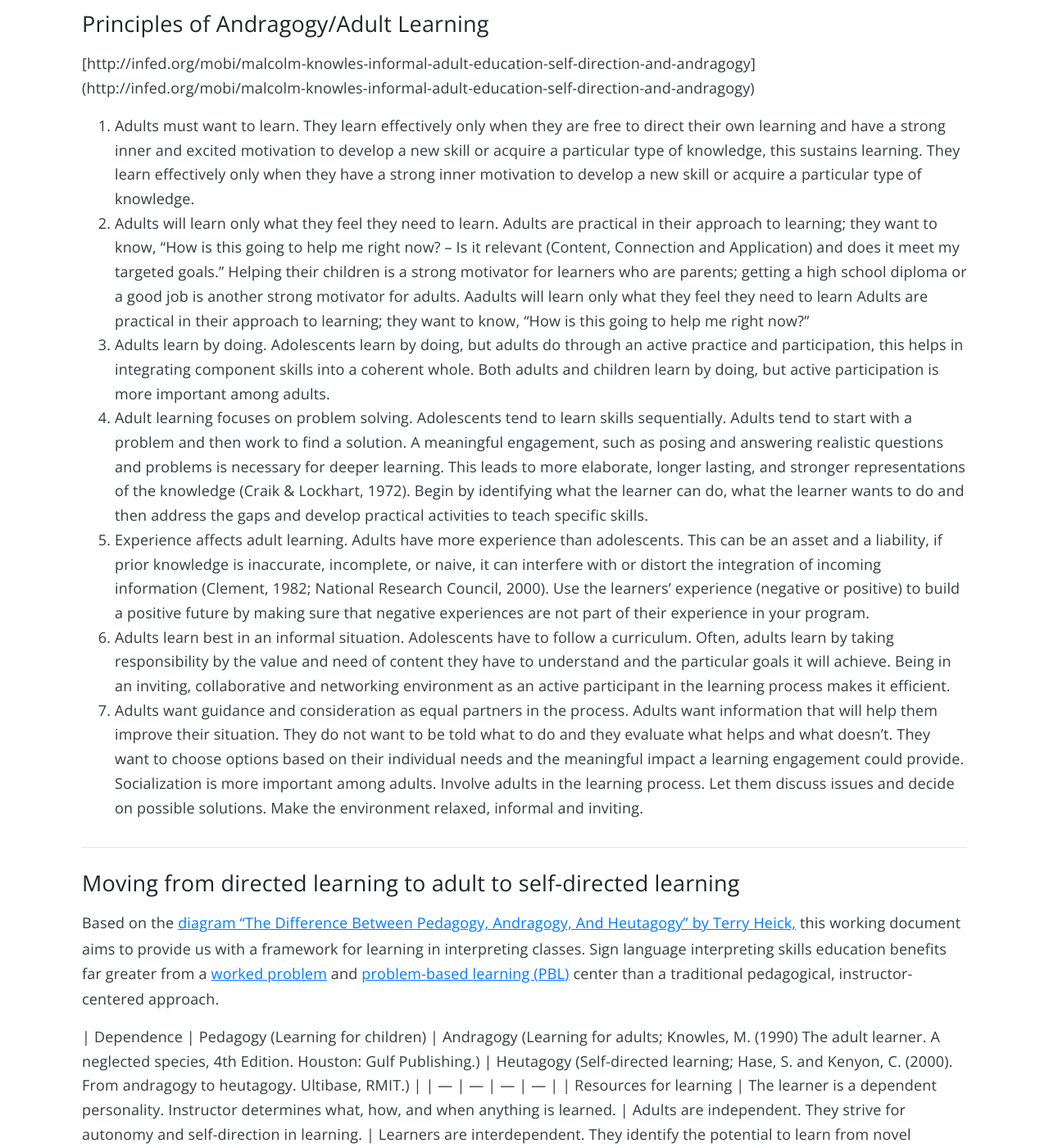
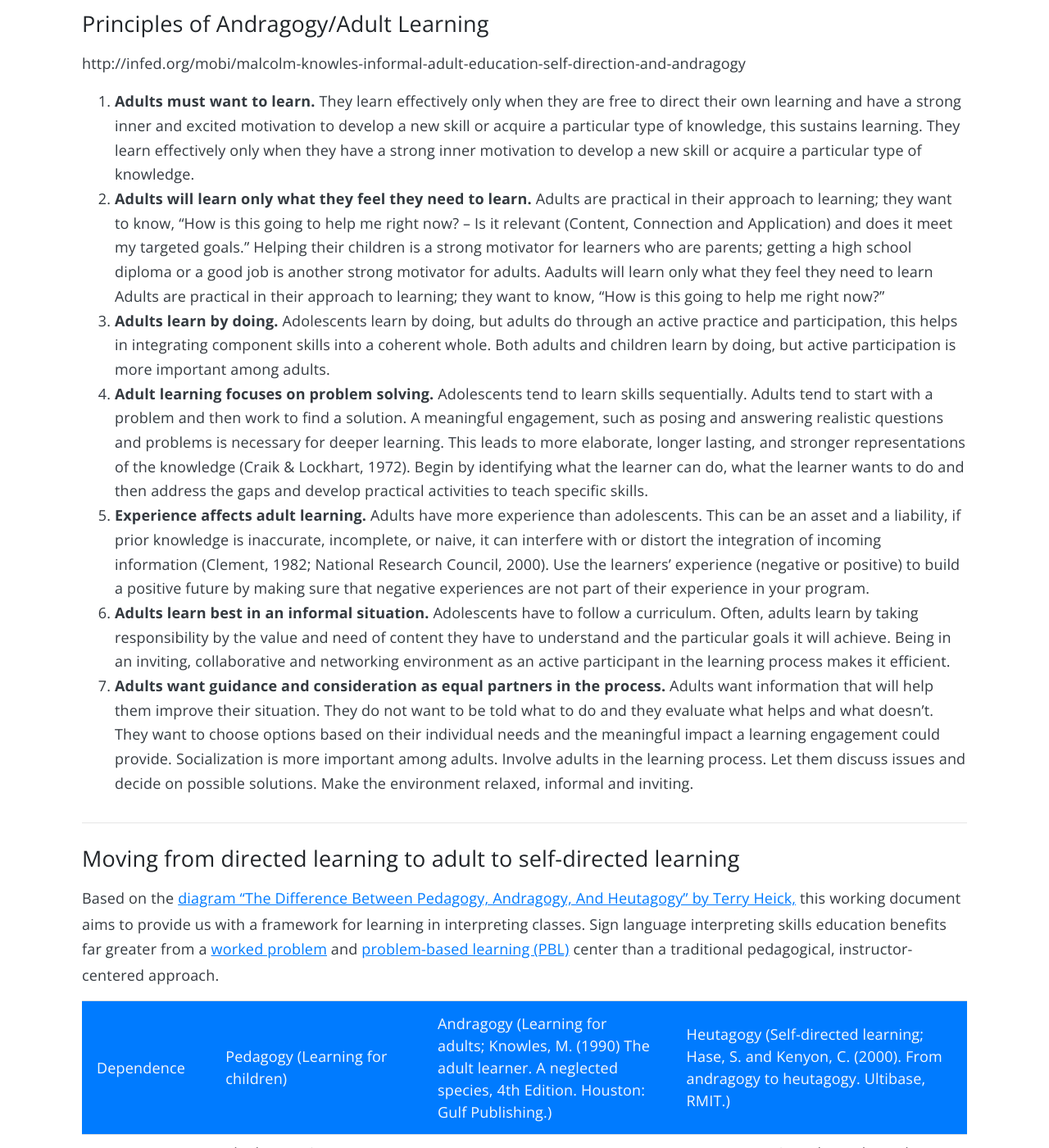
Before and after one commit to intrpr/jekyll-portfol-test, a Jekyll site: the page built from _posts/2019-08-06-learning.md, in a window 1280 px wide and 1400 px high, scrolled down 398 px. Shown: the whole window at 82% size. Built offline with Jekyll 4.4.1, drawn with Linux system fonts in a browser that asks for light colours; nearby versions of some CDN libraries; some web fonts are replaced; our own code applies the rules of GitHub Pages for plain Markdown files; comment, search, counter and statistics services are not loaded; some of the changed lines change nothing that is shown; some of the changed text lies outside the part shown.

Commit message:
Update 2019-08-06-learning.md

```diff
--- a/_posts/2019-08-06-learning.md
+++ b/_posts/2019-08-06-learning.md
@@ -7,35 +7,20 @@
 ---
 
 ## Principles of Andragogy/Adult Learning
-[http://infed.org/mobi/malcolm-knowles-informal-adult-education-self-direction-and-andragogy] (http://infed.org/mobi/malcolm-knowles-informal-adult-education-self-direction-and-andragogy)
 
-1. Adults must want to learn. They learn effectively only when they are free to direct their own learning and have a strong inner and excited motivation to develop a new skill or acquire a particular type of knowledge, this sustains learning. They learn effectively only when they have a strong inner motivation to develop a new skill or acquire a particular type of knowledge.
-2. Adults will learn only what they feel they need to learn. Adults are practical in their approach to learning; they want to know, "How is this going to help me right now? – Is it relevant (Content, Connection and Application) and does it meet my targeted goals." Helping their children is a strong motivator for learners who are parents; getting a high school diploma or a good job is another strong motivator for adults. Aadults will learn only what they feel they need to learn Adults are practical in their approach to learning; they want to know, “How is this going to help me right now?”
-3. Adults learn by doing. Adolescents learn by doing, but adults do through an active practice and participation, this helps in integrating component skills into a coherent whole. Both adults and children learn by doing, but active participation is more important among adults.
-4. Adult learning focuses on problem solving. Adolescents tend to learn skills sequentially. Adults tend to start with a problem and then work to find a solution. A meaningful engagement, such as posing and answering realistic questions and problems is necessary for deeper learning. This leads to more elaborate, longer lasting, and stronger representations of the knowledge (Craik & Lockhart, 1972). Begin by identifying what the learner can do, what the learner wants to do and then address the gaps and develop practical activities to teach specific skills.
-5. Experience affects adult learning. Adults have more experience than adolescents. This can be an asset and a liability, if prior knowledge is inaccurate, incomplete, or naive, it can interfere with or distort the integration of incoming information (Clement, 1982; National Research Council, 2000). Use the learners’ experience (negative or positive) to build a positive future by making sure that negative experiences are not part of their experience in your program.
-6. Adults learn best in an informal situation. Adolescents have to follow a curriculum. Often, adults learn by taking responsibility by the value and need of content they have to understand and the particular goals it will achieve. Being in an inviting, collaborative and networking environment as an active participant in the learning process makes it efficient.
-7. Adults want guidance and consideration as equal partners in the process. Adults want information that will help them improve their situation. They do not want to be told what to do and they evaluate what helps and what doesn't. They want to choose options based on their individual needs and the meaningful impact a learning engagement could provide. Socialization is more important among adults. Involve adults in the learning process. Let them discuss issues and decide on possible solutions. Make the environment relaxed, informal and inviting.
+http://infed.org/mobi/malcolm-knowles-informal-adult-education-self-direction-and-andragogy
+
+1. **Adults must want to learn.** They learn effectively only when they are free to direct their own learning and have a strong inner and excited motivation to develop a new skill or acquire a particular type of knowledge, this sustains learning. They learn effectively only when they have a strong inner motivation to develop a new skill or acquire a particular type of knowledge.
+2. **Adults will learn only what they feel they need to learn.** Adults are practical in their approach to learning; they want to know, "How is this going to help me right now? – Is it relevant (Content, Connection and Application) and does it meet my targeted goals." Helping their children is a strong motivator for learners who are parents; getting a high school diploma or a good job is another strong motivator for adults. Aadults will learn only what they feel they need to learn Adults are practical in their approach to learning; they want to know, “How is this going to help me right now?”
+3. **Adults learn by doing.** Adolescents learn by doing, but adults do through an active practice and participation, this helps in integrating component skills into a coherent whole. Both adults and children learn by doing, but active participation is more important among adults.
+4. **Adult learning focuses on problem solving.** Adolescents tend to learn skills sequentially. Adults tend to start with a problem and then work to find a solution. A meaningful engagement, such as posing and answering realistic questions and problems is necessary for deeper learning. This leads to more elaborate, longer lasting, and stronger representations of the knowledge (Craik & Lockhart, 1972). Begin by identifying what the learner can do, what the learner wants to do and then address the gaps and develop practical activities to teach specific skills.
+5. **Experience affects adult learning.** Adults have more experience than adolescents. This can be an asset and a liability, if prior knowledge is inaccurate, incomplete, or naive, it can interfere with or distort the integration of incoming information (Clement, 1982; National Research Council, 2000). Use the learners’ experience (negative or positive) to build a positive future by making sure that negative experiences are not part of their experience in your program.
+6. **Adults learn best in an informal situation.** Adolescents have to follow a curriculum. Often, adults learn by taking responsibility by the value and need of content they have to understand and the particular goals it will achieve. Being in an inviting, collaborative and networking environment as an active participant in the learning process makes it efficient.
+7. **Adults want guidance and consideration as equal partners in the process.** Adults want information that will help them improve their situation. They do not want to be told what to do and they evaluate what helps and what doesn't. They want to choose options based on their individual needs and the meaningful impact a learning engagement could provide. Socialization is more important among adults. Involve adults in the learning process. Let them discuss issues and decide on possible solutions. Make the environment relaxed, informal and inviting.
 
 ## Moving from directed learning to adult to self-directed learning
 Based on the [diagram “The Difference Between Pedagogy, Andragogy, And Heutagogy” by Terry Heick,](http://www.teachthought.com/pedagogy/a-primer-in-heutagogy-and-self-directed-learning) this working document aims to provide us with a framework for learning in interpreting classes. Sign language interpreting skills education benefits far greater from a [worked problem](https://en.m.wikipedia.org/wiki/Worked-example_effect) and [problem-based learning (PBL)](https://en.m.wikipedia.org/wiki/Problem-based_learning) center than a traditional pedagogical, instructor-centered approach.
 
- | Dependence | Pedagogy (Learning for children) | Andragogy (Learning for adults; Knowles, M. (1990) The adult learner. A neglected species, 4th Edition. Houston: Gulf Publishing.) | Heutagogy (Self-directed learning; Hase, S. and Kenyon, C. (2000). From andragogy to heutagogy. Ultibase, RMIT.) |
- | --- | --- | --- | --- |
- | Resources for learning | The learner is a dependent personality. Instructor determines what, how, and when anything is learned. | Adults are independent. They strive for autonomy and self-direction in learning. | Learners are interdependent.
-They identify the potential to learn from novel experiences as a matter of course.
-They are able to manage their own learning. |
- | Reasons for learning | Learn in order to advance to the next stage. | Adults learn when they experience a need to know or to perform more effectively. | Learning is not necessarily planned or linear.
-Learning is not necessarily based on need but on the identification of the potential to learn in novel situations. |
- | Focus of learning | Learning is subject-centered, focused on prescribed curriculum and planned sequences according to the logic of the subject matter. | Adult learning is task or problem-centered. | Learners can go beyond problem solving by enabling proactivity.
-Learners learn by doing. They use their own and others’ experiences and internal processes such as reflection, environmental scanning, experience, interaction with others, proactivity, and problem-solving behaviors. |
- | Motivation | Motivation comes from external sources, typically parents, teachers, grades, and a sense of competition. | Adult learning motivation stems from internal sources: increased self-esteem, confidence, and recognition that comes from successful performance. | Self-efficacy.
-Learning how to learn.
-Development of creativity, synthesis.
-Ability to apply learning/principles in novel, familiar, and teamed situations. |
- | Role of the instructor | Designs the learning process, imposes material, ”knows best.” | Enabler and facilitator of a climate of collaboration, respect, and openness. | Encourage the development of learner capability and capacity. Capable people:
-know how to learn
-are creative
-have a high degree of self-efficacy
-apply competencies in novel and familiar situations
-work well with others |
+| Dependence | Pedagogy (Learning for children) | Andragogy (Learning for adults; Knowles, M. (1990) The adult learner. A neglected species, 4th Edition. Houston: Gulf Publishing.) | Heutagogy (Self-directed learning; Hase, S. and Kenyon, C. (2000). From andragogy to heutagogy. Ultibase, RMIT.) |
+| --- | --- | --- | --- |
+| Resources for learning | The learner is a dependent personality. Instructor determines what, how, and when anything is learned. | Adults are independent. They strive for autonomy and self-direction in learning. | Learners are interdependent. They identify the potential to learn from novel experiences as a matter of course. They are able to manage their own learning. |
```
